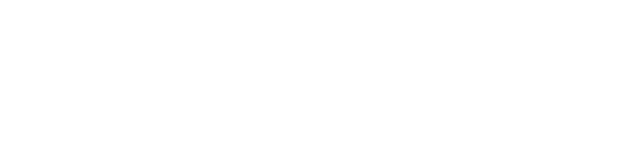
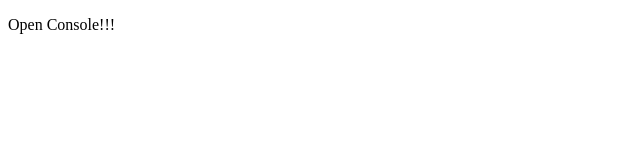
Before and after one commit to rhuskjr/Telephone_Checker, a plain HTML site: page index.html in a window 1280 px wide. Shown: the whole page, without its empty margins (0-640 px from the left). Drawn offline with Linux system fonts and the light colour scheme.

Commit message:
Added text

```diff
--- a/index.html
+++ b/index.html
@@ -9,6 +9,7 @@
 
 <body>
 <p id="tele_number">
+  Open Console!!!
 <script type = "text/javascript" src = "Telephone_Checker.js">
 </p>
 
```
Also changed, not shown: 2 other files.
